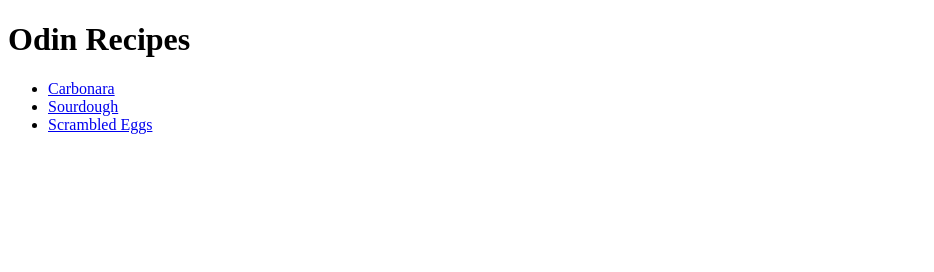
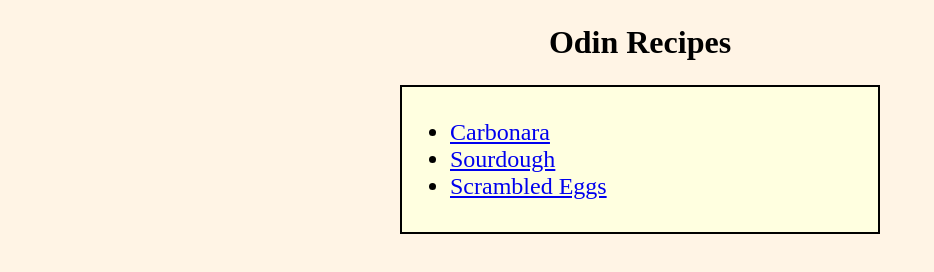
Before and after one commit to limendusk/odin-recipes, a plain HTML site: page index.html in a window 1280 px wide. Shown: the whole page, without its empty margins (0-934 px from the left). Drawn offline with Linux system fonts and the light colour scheme.

Commit message:
Add CSS styling to home page

```diff
--- a/index.html
+++ b/index.html
@@ -4,15 +4,16 @@
         <meta charset="UTF-8">
         <meta name="viewport" content="width=device-width, initial-scale=1.0">
         <title>Recipes</title>
+        <link rel="stylesheet" href="styles.css">
     </head>
     <body>
         <h1>Odin Recipes</h1>
-
-        <ul>
-            <li><a href="recipes/carbonara.html">Carbonara</a></li>
-            <li><a href="recipes/sourdough.html">Sourdough</a></li>
-            <li><a href="recipes/scrambled-eggs.html">Scrambled Eggs</a></li>
-        </ul>
-
+        <div class="list-container">
+            <ul class="recipes-list">
+                <li><a href="recipes/carbonara.html">Carbonara</a></li>
+                <li><a href="recipes/sourdough.html">Sourdough</a></li>
+                <li><a href="recipes/scrambled-eggs.html">Scrambled Eggs</a></li>
+            </ul>
+        </div>
     </body>
 </html>
--- /dev/null
+++ b/styles.css
@@ -0,0 +1,29 @@
+html {
+    box-sizing: border-box;
+}
+
+*, *::before, *::after {
+    box-sizing: inherit;
+}
+
+body {
+    background-color: rgba(255, 235, 205, 0.500);
+}
+
+h1 {
+    text-align: center;
+    font-size: 32px;
+    margin: 24px;
+}
+
+.list-container {
+    background-color: lightyellow ;
+    width: 480px;
+    padding: 8px;
+    border: 2px solid black;
+    margin: 0px auto;
+}
+
+.recipes-list {
+    font-size: 24px;
+}
```
